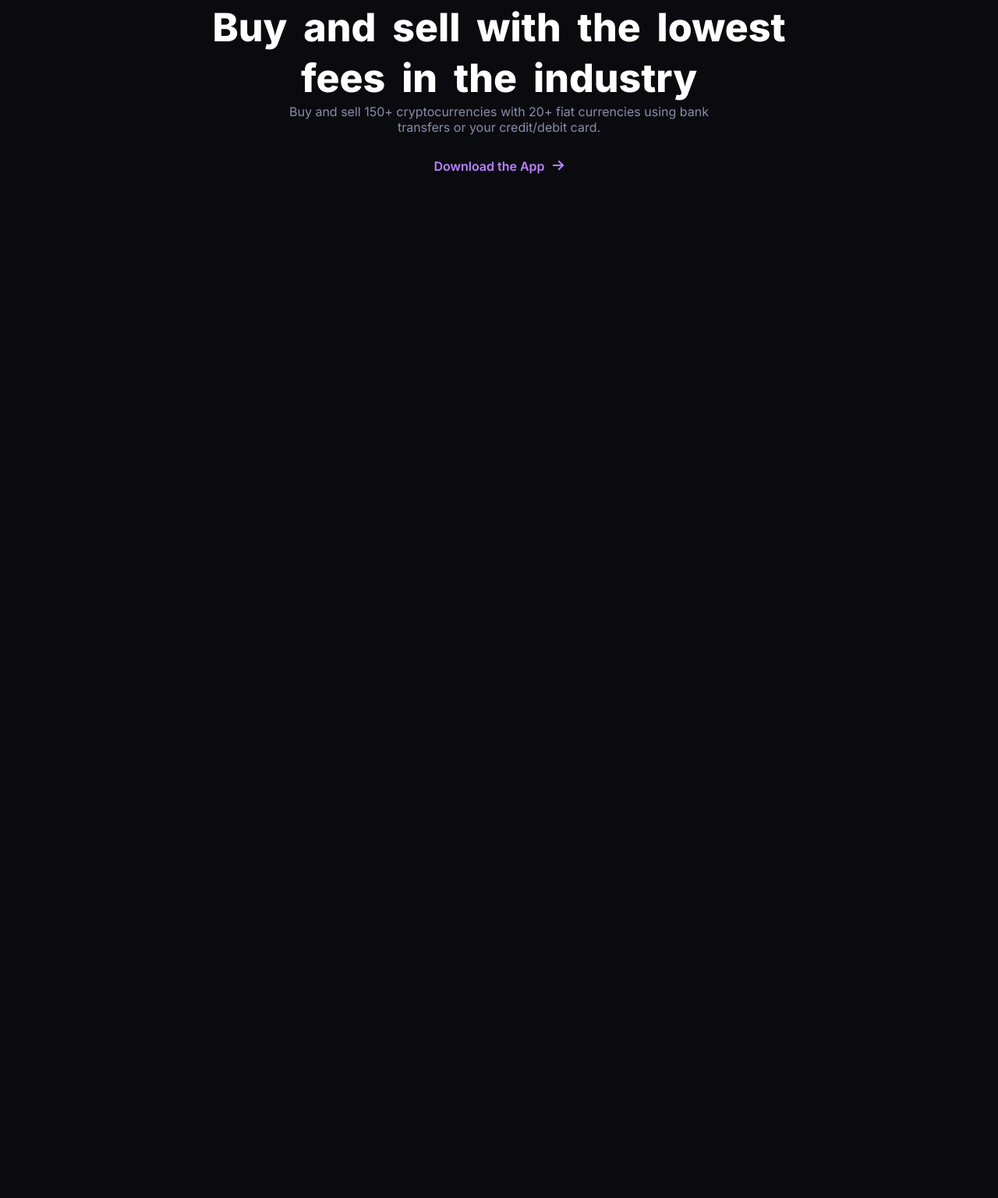
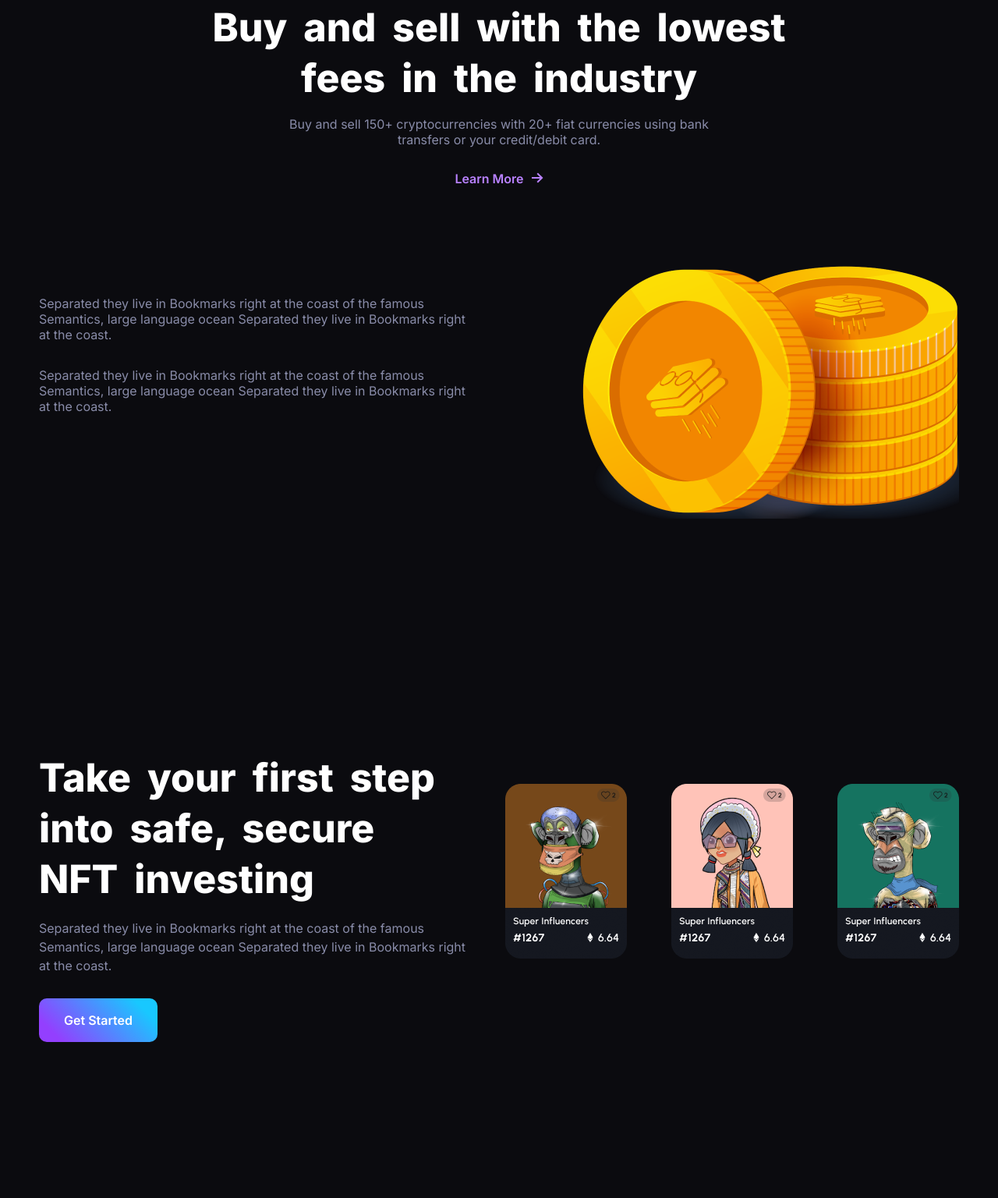
Before and after one commit to MichalMietkiewicz/NFTwebsite, a website: page index.html in a window 1280 px wide. Shown: the part 2665-4201 px from the top of the page at 78% size. Before the commit the page ends 2888 px from the top, so only its background shows below. Drawn offline with Linux system fonts and the light colour scheme.

Commit message:
added the secure investing section

```diff
--- a/index.html
+++ b/index.html
@@ -120,12 +120,41 @@
             <h2 class="text-center white-text title-font smaller-title">
                 Buy and sell with the lowest fees in the industry
             </h2>
-            <p class="greyish-blue main-font text-center subsection-paragraph">
+            <p class="greyish-blue main-font text-center subsection-paragraph bottom-subsection-paragraph">
                 Buy and sell 150+ cryptocurrencies with 20+ fiat currencies using bank transfers or your credit/debit card.
             </p>
             <div class="subsection-link-box">
-                <a class="link-font main-font" href="https://www.youtube.com/watch?v=dQw4w9WgXcQ">Download the App</a>
+                <a class="link-font main-font" href="https://www.youtube.com/watch?v=dQw4w9WgXcQ">Learn More</a>
                 <img src="/images/arrow.png" alt="arrow">
+            </div>
+        </div>
+        <div class="space-between">
+            <div class="para-subsection-box">
+                <p class="subsection-paragraph text-center greyish-blue main-font left-align-txt">Separated they live in Bookmarks right at the coast of the famous Semantics, large language ocean Separated they live in Bookmarks right at the coast. </p>
+                <p class="subsection-paragraph text-center greyish-blue main-font left-align-txt">Separated they live in Bookmarks right at the coast of the famous Semantics, large language ocean Separated they live in Bookmarks right at the coast. </p>
+            </div>
+            <img class="para-subsection-image" src="/images/coins.png" alt="coins">
+        </div>
+    </section>
+    <section class="site-content">
+        <div class="space-between">
+            <div class="subsection-left-container">
+                <h2 class="left-align-txt last-subsection-title white-text title-font smaller-title">
+                    Take your first step<br>
+                    into safe, secure<br>
+                    NFT investing
+                </h2>
+                <p class="pushing-out-paragraph greyish-blue left-align-txt main-font">
+                    Separated they live in Bookmarks right at the coast of the famous Semantics, large language ocean Separated they live in Bookmarks right at the coast.
+                </p>
+                <button class="bottom-spacing button-font text-center button-gradient hero-content-button">
+                    <a href="http://" target="_blank" rel="noopener noreferrer">Get Started</a>
+                </button>
+            </div>
+            <div class="subsection-flex space-between">
+                <img src="/images/Group 28.png" alt="nft 28">
+                <img src="/images/Group 29.png" alt="nft 29">
+                <img src="/images/Group 24.png" alt="nft 24">
             </div>
         </div>
     </section>
--- a/package.json
+++ b/package.json
@@ -4,6 +4,7 @@
   "description": "An nft website with a suprise?",
   "main": "app.js",
   "scripts": {
+    "watch:scss": "node-sass -w styles.scss styles.css",
     "test": "echo \"Error: no test specified\" && exit 1"
   },
   "repository": {
@@ -18,5 +19,8 @@
   "bugs": {
     "url": "https://github.com/MichalMietkiewicz/NFTwebsite/issues"
   },
-  "homepage": "https://github.com/MichalMietkiewicz/NFTwebsite#readme"
+  "homepage": "https://github.com/MichalMietkiewicz/NFTwebsite#readme",
+  "dependencies": {
+    "node-sass": "^8.0.0"
+  }
 }
--- a/styles.scss
+++ b/styles.scss
@@ -266,3 +266,34 @@ h2{
 .bottom-spacing {
     margin-bottom: 200px;
 }
+
+.subsection-link-box {
+    margin-bottom: 100px;
+}
+
+.bottom-subsection-paragraph {
+    margin-top: 16px;
+}
+
+.para-subsection-box {
+    margin-top: 40px;
+}
+
+.para-subsection-image {
+    margin-bottom: 300px;
+}
+
+.subsection-left-container {
+    width: 650px;
+}
+
+.pushing-out-paragraph {
+    margin: 18px 0 30px 0;
+    line-height: 24px;
+}
+
+.subsection-flex {
+    margin: 40px 0 0 50px;
+    width: 690px;
+    align-self: baseline;
+}
```
Also changed, not shown: images/Group 24.png (added), images/Group 28.png (added), images/coins.png (added), styles.css, 2 other files.
